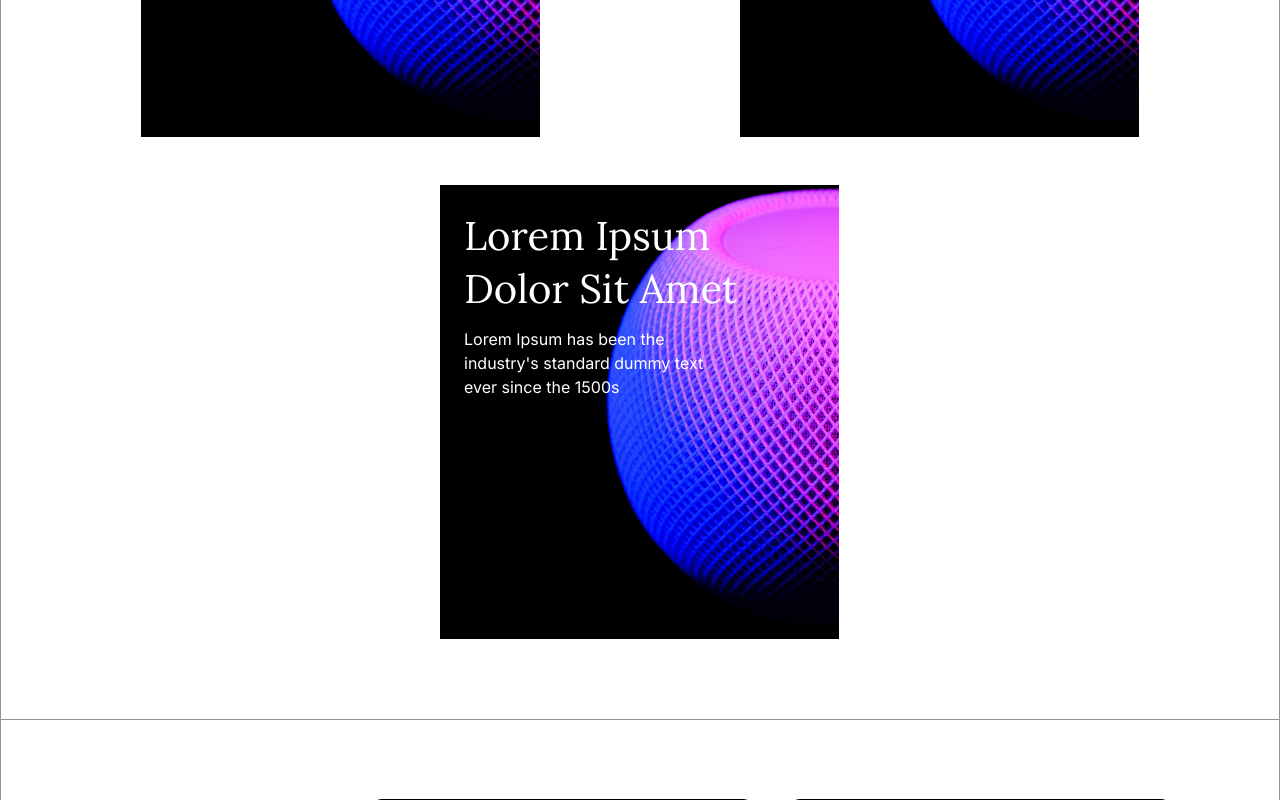
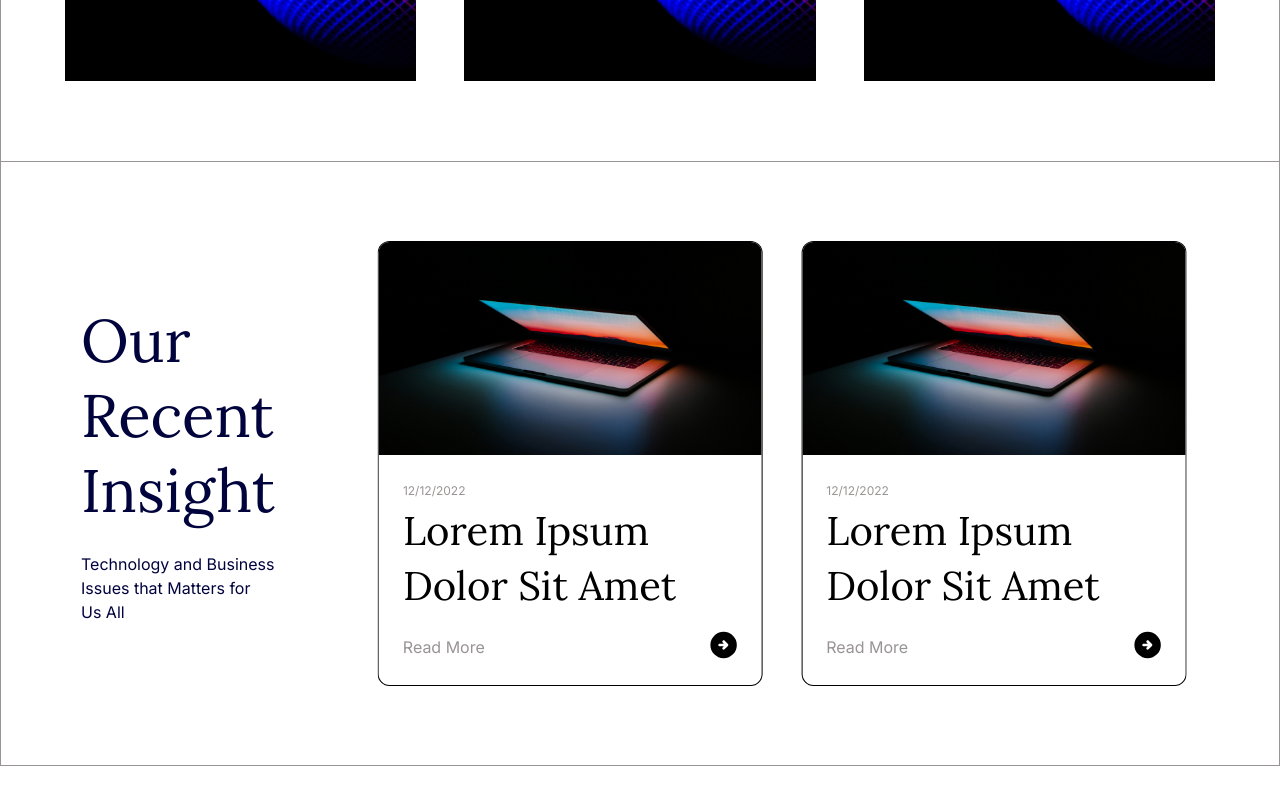
Before and after one commit to fadhilrafiii/flee-tech-website, a Next.js app: page / in a window 1280 px wide. Shown: the part 3983-4783 px from the top of the page. After the commit the page ends 4749 px from the top, so only its background shows below. Built offline with nearby package versions, Linux system fonts and the light colour scheme.

Commit message:
Fix insight section and work section

```diff
--- a/components/sections/home/home.module.scss
+++ b/components/sections/home/home.module.scss
@@ -164,3 +164,10 @@
     transform: translateX(-880px);
   }
 }
+
+.workCard:hover {
+  .linkButton {
+    pointer-events: all !important;
+    opacity: 1 !important;
+  }
+}
--- a/components/sections/home/our-insight.section.tsx
+++ b/components/sections/home/our-insight.section.tsx
@@ -45,7 +45,7 @@ const OurInsights = () => {
   const slidesPerView = useMemo(() => {
     // > 1440 => 2.5
     if (clientWidth >= 1024)
-      return ((clientWidth > 1440 ? 1440 : clientWidth) - 360) / 439;
+      return ((clientWidth > 1440 ? 1440 : clientWidth) - 380) / 439;
     else if (clientWidth >= 480) return (clientWidth - 80) / 372;
     else return 1;
   }, [clientWidth]);
@@ -53,7 +53,7 @@ const OurInsights = () => {
   return (
     <section
       id="our-insight"
-      className="px-5 sm:px-10 lg:px-20 py-[72px] overflow-hidden flex flex-wrap lg:flex-nowrap items-center justify-center gap-14"
+      className="px-8 lg:px-20 py-[72px] overflow-hidden flex flex-wrap lg:flex-nowrap items-center justify-center gap-14"
     >
       <div className="lg:max-w-[260px]">
         <h3 className="text-center lg:text-left capitalize text-4xl md:text-6xl text-primary mb-6 !leading-tight">
@@ -70,7 +70,7 @@ const OurInsights = () => {
         loopFillGroupWithBlank={true}
         centeredSlides={clientWidth < 480}
         freeMode={clientWidth >= 480}
-        className="!p-2 lg:!pl-10 max-w-[1080px] !m-0"
+        className="!p-2 lg:!ml-10 max-w-[1080px] !m-0"
         modules={[FreeMode]}
       >
         {INSIGHTS.map((ins: OurInsight, idx: number) => (
--- a/components/sections/home/our-work.section.tsx
+++ b/components/sections/home/our-work.section.tsx
@@ -1,4 +1,7 @@
 import Image from 'next/image';
+import Link from 'next/link';
+
+import ArrowRightFilledIcon from 'components/icons/arrow-right-filled';
 
 import styles from './home.module.scss';
 
@@ -44,27 +47,37 @@ const OurWorks = () => {
         Lorem Ipsum has been the industry&lsquo;s standard dummy text ever since
         the 1500s
       </p>
-      <div className="flex flex-wrap justify-around gap-8 lg:gap-12 w-full max-w-[1440px]">
+      <div className="flex flex-wrap justify-center gap-8 lg:gap-12 w-full max-w-[1440px]">
         {WORKS.map((work: OurWork, idx: number) => (
           <div
             key={idx}
             className={
-              'flex-grow flex flex-col items-start basis-1/3 p-6 flex-shrink-0 relative sm:min-h-[360px] min-w-[320px] max-w-[400px] aspect-[22/25] ' +
+              'flex-grow flex flex-col items-start basis-[calc(33.333333%-2rem)] lg:basis-[calc(33.333333%-3rem)] flex-shrink-0 relative sm:min-h-[360px] min-w-[320px] max-w-[430px] aspect-[22/25] cursor-pointer ' +
               styles.workCard
             }
           >
+            <Link href={work.href} className="p-6 h-full">
+              <div
+                className={
+                  'absolute top-6 right-6 opacity-0 transition-all ' +
+                  styles.linkButton
+                }
+              >
+                <ArrowRightFilledIcon size={28} />
+              </div>
               <Image
                 src={DummyWorkImg}
                 alt={work.title}
-              className="absolute inset-0 object-cover -z-10"
+                className="absolute inset-0 object-cover -z-10 w-full"
                 placeholder="blur"
               />
-            <h3 className="text-[40px] text-white capitalize mb-3">
+              <h3 className="text-[40px] text-white capitalize mb-3 max-w-[360px]">
                 {work.title}
               </h3>
               <p className="text-white !leading-normal max-w-[264px]">
                 {work.body}
               </p>
+            </Link>
           </div>
         ))}
       </div>
```
Lines whose indentation alone changed are shown as unchanged.
